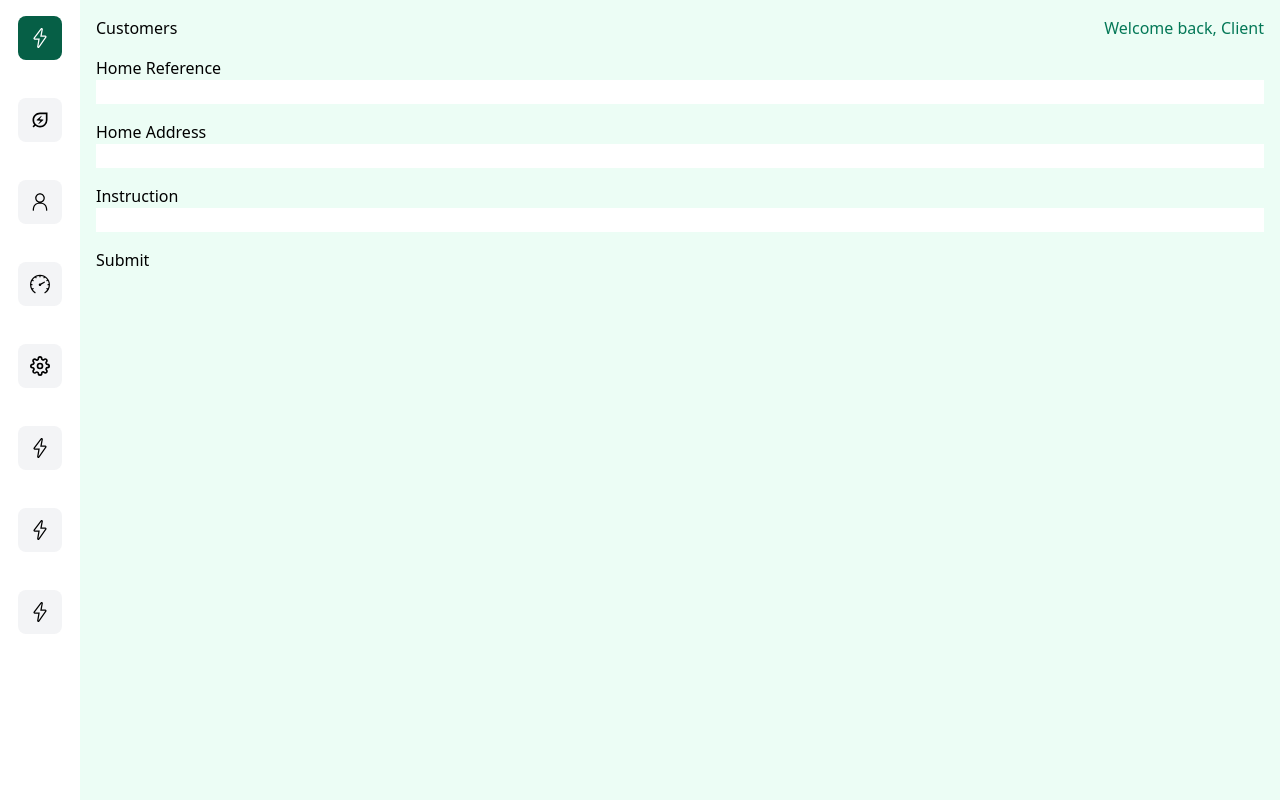
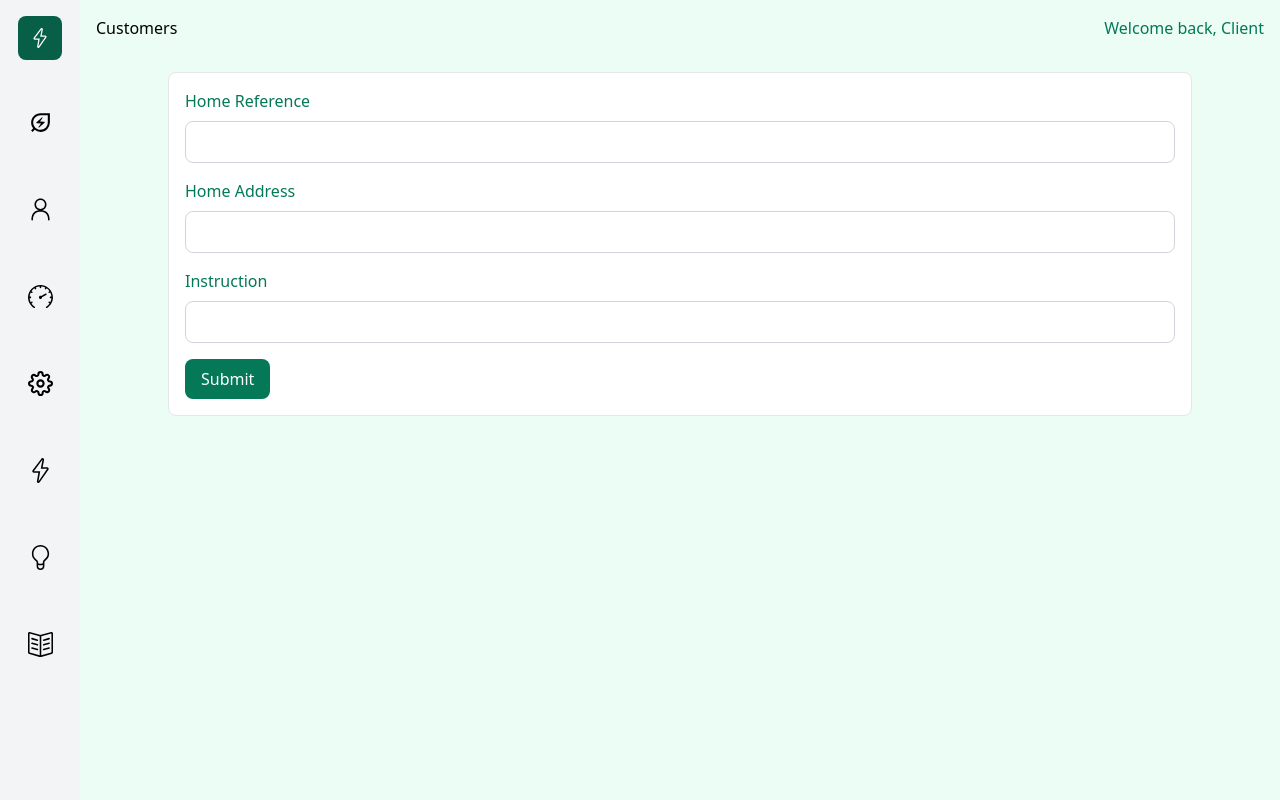
Before and after one commit to ToniAnton22/new-forest-escape-nextjs, a Next.js app: page /instructions in a window 1280 px wide. Built offline with nearby package versions, Linux system fonts and the light colour scheme.

Commit message:
Changed Instructions & Sidebar Design

```diff
--- a/components/Sidebar.jsx
+++ b/components/Sidebar.jsx
@@ -3,14 +3,13 @@ import React from 'react'
 import Image from 'next/image'
 import {RxSketchLogo, RxDashboard, RxPerson} from 'react-icons/rx'
 import {FiSettings} from 'react-icons/fi'
-import {SlSpeedometer} from 'react-icons/sl'
-import {SlEnergy} from 'react-icons/sl'
+import {SlSpeedometer, SlEnergy, SlBulb, SlBookOpen} from 'react-icons/sl'
 import {MdOutlineEnergySavingsLeaf} from 'react-icons/md'
 
 const Sidebar = ({children}) => {
   return (
     <div className='flex'>
-        <div className='fixed w-20 h-screen p-4 bg-white border-r-[1px] flex flex-col justify-between'>
+        <div className='fixed w-20 h-screen p-4 bg-gray-100 border-r-[1px] flex flex-col justify-between'>
             <div className='flex flex-col items-center'>
                 <Link href='/'>
                     <div className='bg-green-800 text-white p-3 rounded-lg inline-block'>
@@ -19,38 +18,38 @@ const Sidebar = ({children}) => {
                 </Link>
                 <span className='border-b-[1px] border-gray-200 w-full p-2'></span>
                 <Link href='/createmeter'>
-                    <div className='bg-gray-100 hover:bg-gray-200 cursor-pointer  my-4 p-3 rounded-lg inline-block'>
-                        <MdOutlineEnergySavingsLeaf size={20}/>
+                    <div title='Create Meter Reading' className='bg-gray-100 hover:bg-gray-200 cursor-pointer  my-4 p-3 rounded-lg inline-block'>
+                        <MdOutlineEnergySavingsLeaf size={25}/>
                     </div>
                 </Link>
                 <Link href='/customers'>
-                    <div className='bg-gray-100 hover:bg-gray-200 cursor-pointer  my-4 p-3 rounded-lg inline-block'>
-                        <RxPerson size={20}/>
+                    <div title='Customers' className='bg-gray-100 hover:bg-gray-200 cursor-pointer  my-4 p-3 rounded-lg inline-block'>
+                        <RxPerson size={25}/>
                     </div>
                 </Link>
                 <Link href='/orders'>
-                    <div className='bg-gray-100 hover:bg-gray-200 cursor-pointer  my-4 p-3 rounded-lg inline-block'>
-                        <SlSpeedometer size={20}/>
+                    <div title='Orders' className='bg-gray-100 hover:bg-gray-200 cursor-pointer  my-4 p-3 rounded-lg inline-block'>
+                        <SlSpeedometer size={25}/>
                     </div>
                 </Link>
                 <Link href='/energyusage'>
-                    <div className='bg-gray-100 hover:bg-gray-200 cursor-pointer  my-4 p-3 rounded-lg inline-block'>
-                        <FiSettings size={20}/>
+                    <div title='Energy Usage' className='bg-gray-100 hover:bg-gray-200 cursor-pointer  my-4 p-3 rounded-lg inline-block'>
+                        <FiSettings size={25}/>
                     </div>
                 </Link>
                 <Link href='/generatemeter'>
-                    <div className='bg-gray-100 hover:bg-gray-200 cursor-pointer  my-4 p-3 rounded-lg inline-block'>
-                        <SlEnergy size={20}/>
+                    <div title='Generate Meter' className='bg-gray-100 hover:bg-gray-200 cursor-pointer  my-4 p-3 rounded-lg inline-block'>
+                        <SlEnergy size={25}/>
                     </div>
                 </Link>
                 <Link href='/setenergy'>
-                    <div className='bg-gray-100 hover:bg-gray-200 cursor-pointer  my-4 p-3 rounded-lg inline-block'>
-                        <SlEnergy size={20}/>
+                    <div title='Set Energy' className='bg-gray-100 hover:bg-gray-200 cursor-pointer  my-4 p-3 rounded-lg inline-block'>
+                        <SlBulb size={25}/>
                     </div>
                 </Link>
                 <Link href='/instructions'>
-                    <div className='bg-gray-100 hover:bg-gray-200 cursor-pointer  my-4 p-3 rounded-lg inline-block'>
-                        <SlEnergy size={20}/>
+                    <div title='Instructions' className='bg-gray-100 hover:bg-gray-200 cursor-pointer  my-4 p-3 rounded-lg inline-block'>
+                        <SlBookOpen size={25}/>
                     </div>
                 </Link>
             </div>
--- a/pages/instructions.jsx
+++ b/pages/instructions.jsx
@@ -14,16 +14,18 @@ const InstructionForm = () => {
         <h2>Customers</h2>
         <h2 className="text-green-700">Welcome back, Client</h2>
       </div>
-      <form className="mx-4" onSubmit={handleSubmit(onSubmit)}>
+      <div className="p-4">
+      <div className="w-full max-w-screen-lg mx-auto p-4 border rounded-lg bg-white">
+      <form onSubmit={handleSubmit(onSubmit)}>
         <div className="form-control mb-4">
-          <label htmlFor="homeReference" className="label">
+          <label htmlFor="homeReference" className="block text-green-700 font-medium mb-2">
             Home Reference
           </label>
           <input
             type="text"
             name="homeReference"
             id="homeReference"
-            className="input w-full"
+            className="border border-gray-300 p-2 rounded-lg w-full"
             {...register('homeReference', {
               required: "Home reference is required"
             })}
@@ -34,14 +36,14 @@ const InstructionForm = () => {
         </div>
 
         <div className="form-control mb-4">
-          <label htmlFor="homeAddress" className="label">
+          <label htmlFor="homeAddress" className="block text-green-700 font-medium mb-2">
             Home Address
           </label>
           <input
             type="text"
             name="homeAddress"
             id="homeAddress"
-            className="input w-full"
+            className="border border-gray-300 p-2 rounded-lg w-full"
             {...register('homeAddress', {
               required: "Home address is required"
             })}
@@ -52,14 +54,14 @@ const InstructionForm = () => {
         </div>
 
         <div className="form-control mb-4">
-          <label htmlFor="instruction" className="label">
+          <label htmlFor="instruction" className="block text-green-700 font-medium mb-2">
             Instruction
           </label>
           <input
             type="text"
             name="instruction"
             id="instruction"
-            className="input w-full"
+            className="border border-gray-300 p-2 rounded-lg w-full"
             {...register('instruction', {
               required: "Instruction is required"
             })}
@@ -71,12 +73,14 @@ const InstructionForm = () => {
 
         <button
           type="submit"
-          className="btn btn-primary"
+          className="bg-green-700 text-white font-medium py-2 px-4 rounded-lg hover:bg-green-600"
         >
           Submit
         </button>
       </form>
     </div>
+    </div>
+    </div>
   );
 };
 
```
Also changed, not shown: 1 other file (tests, documents, lock files or other folders).
